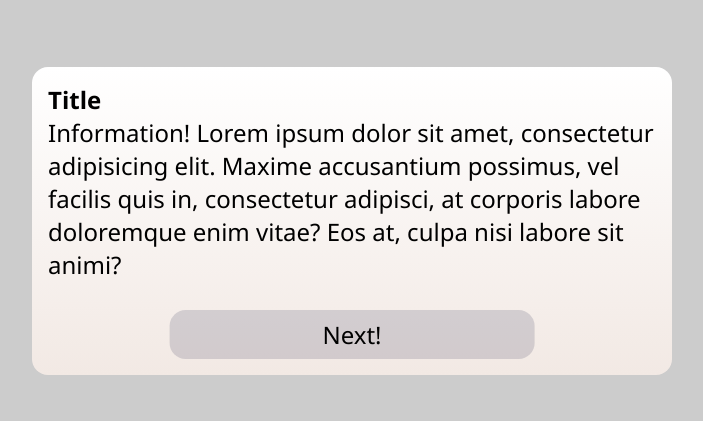
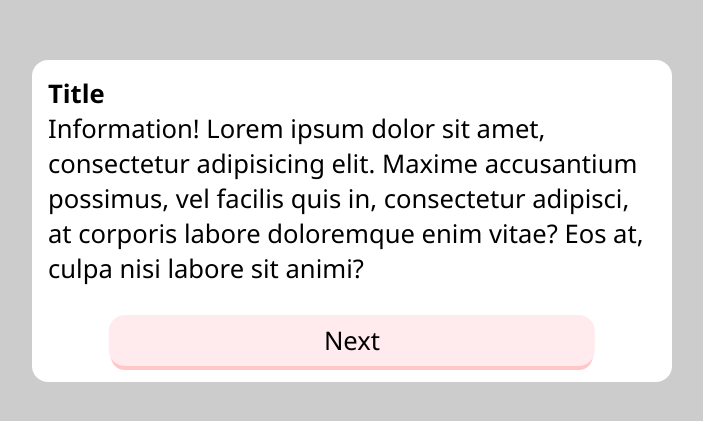
Before and after one commit to Decavium/dynamic-popup, a plain HTML site: page index.html in a window 1280 px wide. Shown: the part 179-600 px from the top of the page, without its empty margins (288-991 px from the left). Drawn offline with Linux system fonts and the light colour scheme.

Commit message:
Added new intro and outro animations and finished functionality, changed button. Will now focus on styling.

```diff
--- a/index.html
+++ b/index.html
@@ -23,7 +23,7 @@
                     labore sit animi?
                 </p>
                 <button class="popup-button">
-                    <p class="popup-text">Next!</p>
+                    <p class="popup-text">Next</p>
                 </button>
             </div>
             <div class="popup">
@@ -36,7 +36,7 @@
                     facilis quis in.
                 </p>
                 <button class="popup-button">
-                    <p class="popup-text">Next!</p>
+                    <p class="popup-text">Next</p>
                 </button>
             </div>
             <div class="popup">
@@ -48,8 +48,9 @@
                     cum eos quisquam magni distinctio accusantium voluptas voluptatum, doloribus tempora ipsam qui
                     tempore, delectus corrupti, labore quam placeat. Lorem ipsum dolor sit amet consectetur adipisicing
                     elit.
+                </p>
                 <button class="popup-button">
-                    <p class="popup-text">Next!</p>
+                    <p class="popup-text">Okay!</p>
                 </button>
             </div>
         </div>
--- a/main.js
+++ b/main.js
@@ -3,10 +3,6 @@ var popupWrapper = document.querySelector(".popup-wrapper");
 var _loop_1 = function (i) {
     popupArray[i].querySelectorAll(".popup-button").forEach(function (button) { return button.addEventListener("pointerdown", function () { showNextPopup(popupArray[i], popupArray[i + 1]); }); });
 };
-// Skeleton if info not found
-// Array of input info - generate new cards for each array
-// const node = document.getElementById("myList2").lastChild;
-// const clone = node.cloneNode(true);
 for (var i = 0; i < popupArray.length - 1; i++) {
     _loop_1(i);
 }
@@ -14,16 +10,8 @@ popupArray[popupArray.length - 1].querySelectorAll(".popup-button").forEach(func
 function showNextPopup(element, nextElement) {
     element.classList.remove("active");
     nextElement.classList.add("active");
-    console.log("Element removed.");
 }
 function removePopupWrapper(wrapper) {
-    console.log("Wrapper removed.");
-    // wrapper.classList.add("hidden");
-    // wrapper.style.setProperty('animation', 'fadeOutButton 0.6s');
-    // wrapper.addEventListener("animationend",
-    //     () => {
-    //         // set to 0 as it reverts to its original opactiy before the animation happened
-    //         wrapper.style.opacity = '0';
-    //     }
-    // );
+    wrapper.classList.add("hidden");
+    setTimeout(function () { wrapper.remove(); }, 1000);
 }
--- a/style.css
+++ b/style.css
@@ -3,7 +3,7 @@
     --paddingTopAndBottom: 0.2rem;
     --borderRadius: 1rem;
 
-    --fontSize: 1.5rem;
+    --fontSize: 2cqi;
     --fontFamily: 'Segoe UI', Tahoma, Geneva, Verdana, sans-serif;
 
     --playIconSize: 5rem;
@@ -15,7 +15,7 @@
     --primaryColorTransparent: rgb(74, 78, 105, 0.2);
     --primaryColorLight: rgb(143, 144, 151);
     --primaryColorLightTransparent: rgb(143, 144, 151, 0.2);
-    --secondaryColor: rgb(201, 173, 167);
+    --secondaryColor: white;
     --secondaryColorLight: rgb(242, 233, 228);
     --dimColour: black;
 
@@ -30,17 +30,9 @@
 }
 
 .popup-wrapper.hidden {
-    animation: fadeOutPopupWrapper 2s;
-}
-
-@keyframes fadeOutPopupWrapper {
-    from {
-        opacity: 1;
-    }
-
-    to {
-        opacity: 0;
-    }
+    transition: .3s;
+    opacity: 0;
+    visibility: hidden;
 }
 
 .dim-screen {
@@ -69,54 +61,46 @@
 }
 
 .popup {
-    background: linear-gradient(white, var(--secondaryColorLight));
+    background-color: var(--secondaryColor);
 
     z-index: calc(var(--zIndex) + 1);
 
     position: absolute;
     top: 50%;
     left: 50%;
-    transform: translate(-50%, -50%);
 
     border-radius: var(--borderRadius);
     padding: var(--padding);
-    min-width: 20rem;
 
     visibility: hidden;
+    opacity: 0;
+    transform: translate(-50%, -50%) scale3d(0.85, 0.85, 1);
+    transition: .3s;
 }
 
-.popup:first-child {
-    animation: expandPopup 0.7s;
+.popup.active {
+    visibility: visible;
+    opacity: 1;
+    transform: translate(-50%, -50%);
 }
 
-@keyframes expandPopup {
-    from {
-        transform: translate(-50%, -50%) scale(0);
-    }
-
-    to {
-        transform: translate(-50%, -50%) scale(1);
-    }
+.popup:nth-child(1) {
+    animation: fadeInPopup 1s;
 }
 
-.active {
-    visibility: visible;
-}
-
-/* shrink and fade, then go upwards */
-@keyframes introducePopup {
-
-}
-
-/* fade and shrunk to expand, content appears
-fade in and come down */
-@keyframes removePopup {
-
+@keyframes fadeInPopup {
+    from {
+        opacity: 0;
+        transform: translate(-50%, -50%) scale3d(0.85, 0.85, 1);
+    }
+    to {
+        opacity: 1;
+        transform: translate(-50%, -50%);
+    }
 }
 
 /* pseudo element adds space above button */
 .popup> :nth-last-child(2)::after {
-
 
     /* non-breaking space */
     content: "\00a0";
@@ -132,35 +116,22 @@ fade in and come down */
     left: 50%;
     transform: translateX(-50%);
 
-    min-width: 60%;
+    min-width: 80%;
 
     border-radius: var(--borderRadius);
     border: none;
     padding: calc(var(--padding) / 2);
 
-    background-color: var(--primaryColorTransparent);
+    transition: 0.3s;
+    box-shadow: 0px 6px 0px -2px rgba(255, 199, 199, 1);
+    background-color: #ffebee;
 
     cursor: pointer;
 }
 
 .popup-button:hover {
-    animation: buttonActive .7s;
-}
-
-@keyframes buttonActive {
-    20% {
-        background-color: var(--primaryColorLightTransparent);
-    }
-}
-
-.popup-button:active {
-    animation: buttonClicked 0.3s;
-}
-
-@keyframes buttonClicked {
-    50% {
-        transform: translate(-50%) scale(0.95);
-    }
+    box-shadow: 0 0 #fff;
+    transform: translate(-50%, 0.2rem);
 }
 
 .popup-text {
```
Also changed, not shown: 1 other file.
